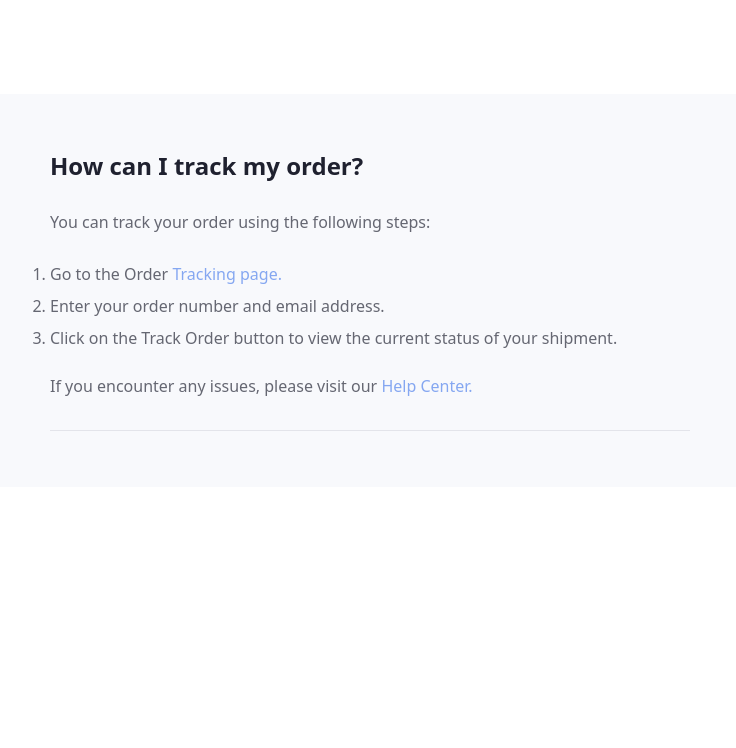
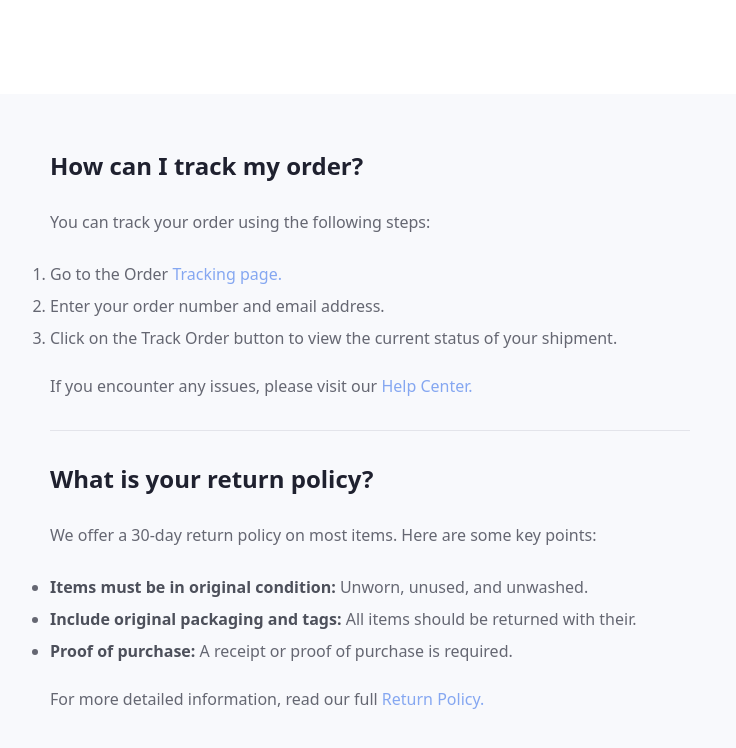
Before and after one commit to Khabbab800118/simple-faq-master, a plain HTML site: page index.html in a window 1280 px wide. Shown: the part 146-894 px from the top of the page, without its empty margins (270-1006 px from the left). Before the commit the page ends 800 px from the top, so only its background shows below. Drawn offline with nearby package versions, Linux system fonts and the light colour scheme.

Commit message:
full done commit

```diff
--- a/index.html
+++ b/index.html
@@ -28,8 +28,24 @@
                 <li class="my-2">Enter your order number and email address.</li>
                 <li class="mb-6">Click on the Track Order button to view the current status of your shipment.</li>
             </ol>
-            <span class="text-[#656772]">If you encounter any issues, please visit our <a href="" class="text-[#85A7F1]">Help
+            <span class="text-[#656772]">If you encounter any issues, please visit our <a href=""
+                    class="text-[#85A7F1]">Help
                     Center.</a></span>
+        </section>
+        <!-- return policy section -->
+        <section class="py-8">
+            <h3 class="text-[#1F212F] text-2xl font-semibold mb-7">What is your return policy?</h3>
+            <span class="text-[#656772]">We offer a 30-day return policy on most
+                items. Here are some key points:</span>
+            <ol class="text-[#656772] list-disc mt-7">
+                <li><span class="text-[#4D505B] font-semibold">Items must be in original condition:</span> <span>Unworn, unused, and unwashed.</span></li>
+                <li class="my-2"><span class="text-[#4D505B] font-semibold">Include original packaging and tags:</span> <span>All
+                        items should be returned with their.</li>
+                <li class="mb-6"><span class="text-[#4D505B] font-semibold">Proof of purchase:</span> <span>A receipt or proof of
+                    purchase is required.</span></li>
+            </ol>
+            <span class="text-[#656772]">For more detailed information, read our full <a href=""
+                    class="text-[#85A7F1]">Return Policy.</a></span>
         </section>
 
     </main>
```
